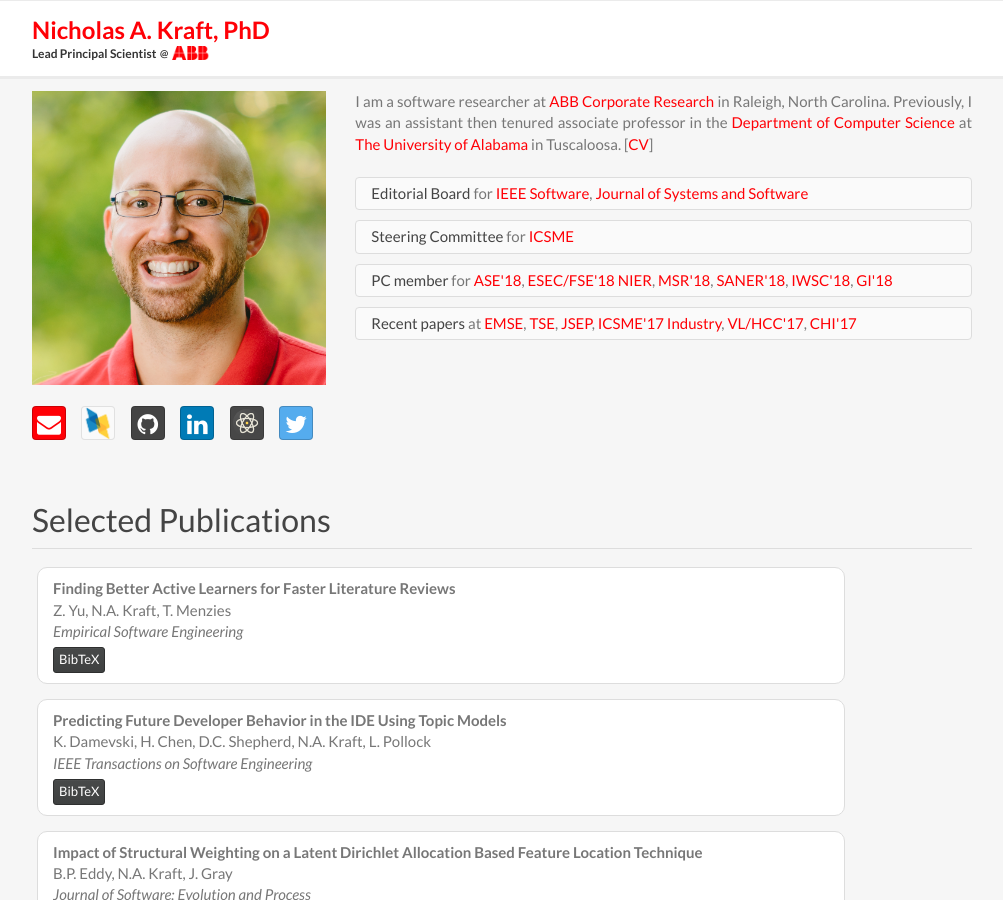
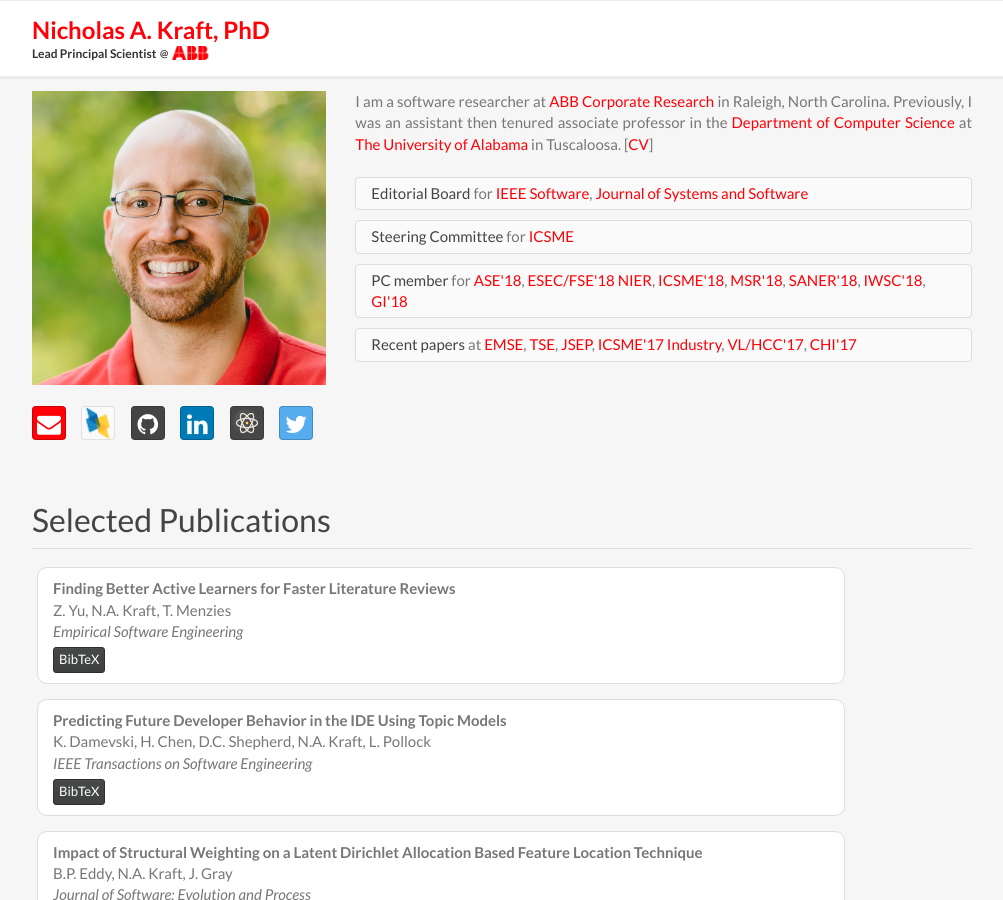
Before and after one commit to nkraft/nkraft.github.io, a Jekyll site: the page built from index.html, in a window 1280 px wide and 900 px high. Shown: the whole window, without its empty margins (138-1141 px from the left). Built offline with Jekyll 4.4.1, drawn with Linux system fonts in a browser that asks for light colours; nearby versions of some CDN libraries.

Commit message:
Update header.html

```diff
--- a/_includes/header.html
+++ b/_includes/header.html
@@ -59,6 +59,7 @@
                                         for
                                         <a href="http://www.ase2018.com/">ASE'18</a>,
                                         <a href="https://2018.fseconference.org/track/fse-2018-NIER">ESEC/FSE'18 NIER</a>,
+                                        <a href="https://icsme2018.github.io/">ICSME'18</a>,
                                         <a href="https://2018.msrconf.org/">MSR'18</a>,
                                         <a href="http://saner.unimol.it/">SANER'18</a>,
                                         <a href="https://iwsc2018.github.io/">IWSC'18</a>,
```
